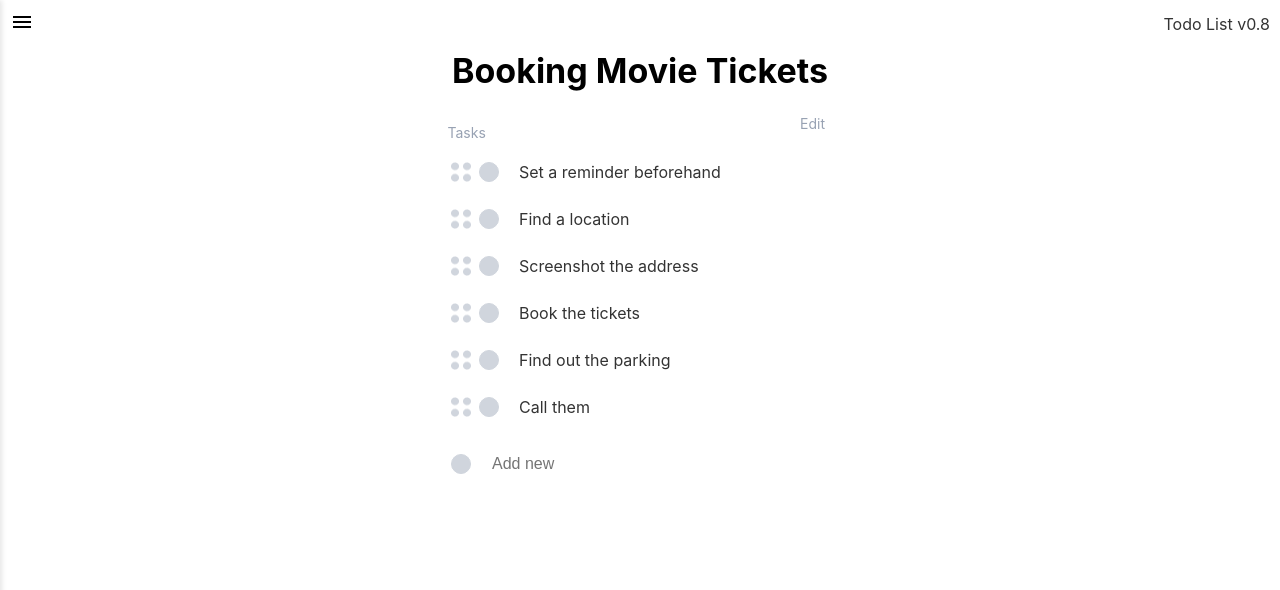
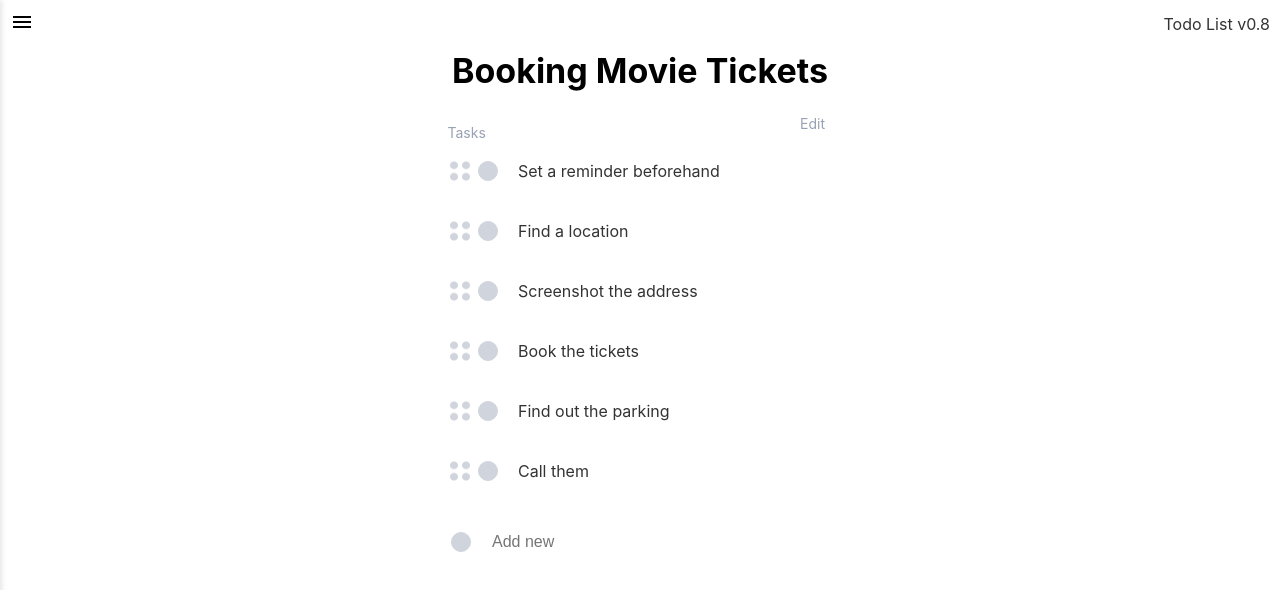
Before and after one commit to SalvatoreAcademyEmpresa/gerenciamento-de-tarefas, a React (Create React App) app in the folder frontend/: page / in a window 1280 px wide. Shown: the top 590 px of the page. Built offline with nearby package versions, Linux system fonts and the light colour scheme.

Commit message:
fix: espaçamentos entre as tarefas

```diff
--- a/frontend/src/css/TaskItem.css
+++ b/frontend/src/css/TaskItem.css
@@ -3,9 +3,8 @@
   align-items: center;
   padding: 10px;
   background-color: white;
-  border: 1px solid white;
   border-radius: 4px;
-  margin-bottom: -15px;
+  /* margin-bottom: -15px; */
   opacity: 1;
 }
 
@@ -155,5 +154,18 @@
 }
 
 .todo-item.clicked {
-  transform: translateY(4px);
+  transform: translateY(0.25rem);
 }
+
+::-webkit-scrollbar {
+  width: 0.5rem;
+}
+
+::-webkit-scrollbar-track {
+  background-color: transparent;
+}
+
+::-webkit-scrollbar-thumb {
+  background: #1d2939;
+  border-radius: 50rem;
+}
```
